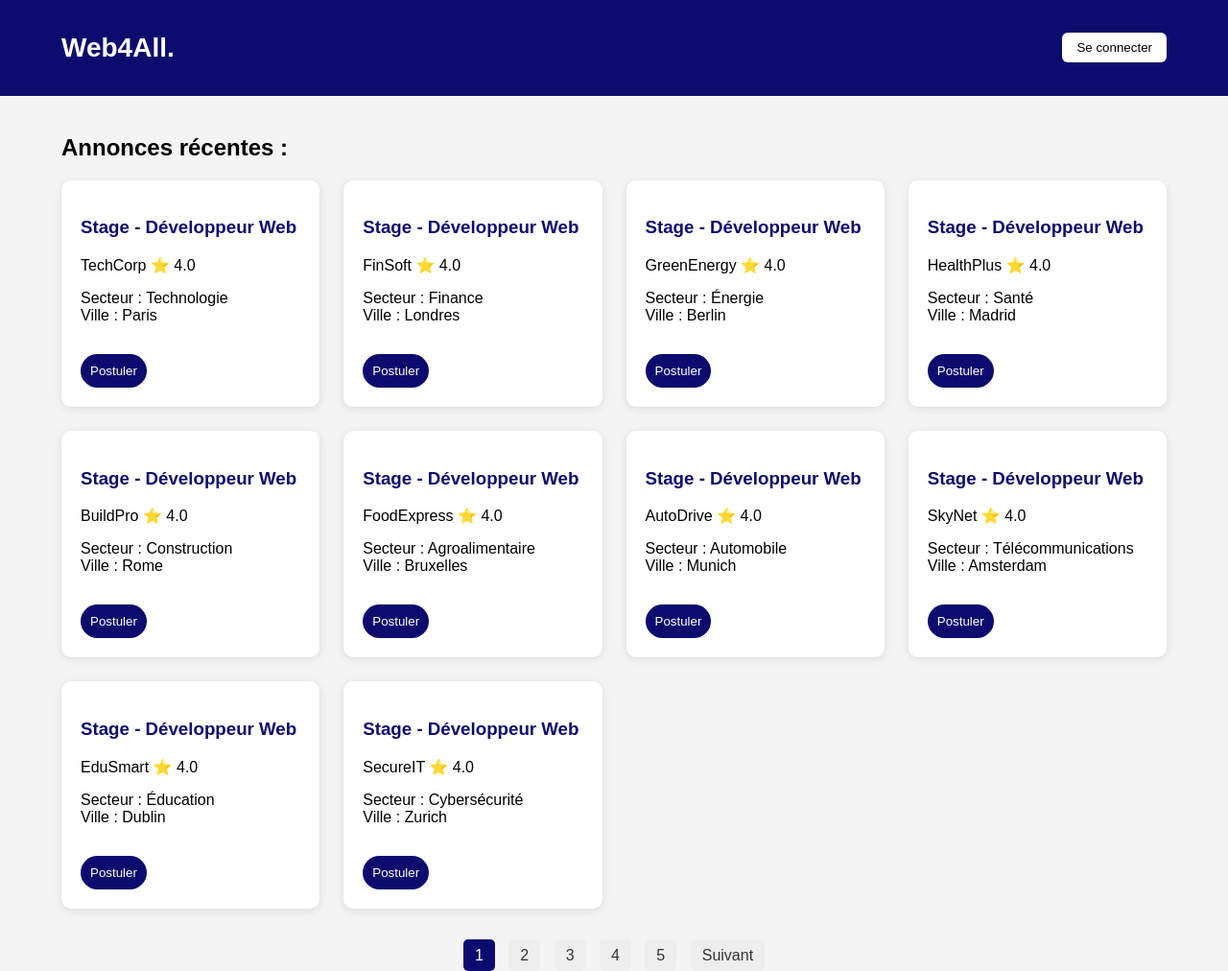
After one commit to Takayooo/Web_4_all, a PHP site: page /index.php in a window 1280 px wide. The commit adds this page. Shown: the whole page at 96% size. Run offline with PHP 8.4, Linux system fonts and the light colour scheme.

Commit message:
base du site + pagination

```diff
--- /dev/null
+++ b/index.php
@@ -0,0 +1,76 @@
+<?php require 'pagination.php'; ?>
+
+<!DOCTYPE html>
+<html lang="fr">
+<head>
+<meta charset="UTF-8">
+<title>Web4All</title>
+<link rel="stylesheet" href="style.css">
+</head>
+
+<body>
+
+<header>
+
+<div class="container header-content">
+<h1 class="logo">Web4All.</h1>
+<button class="login-btn">Se connecter</button>
+</div>
+
+</header>
+
+
+<section class="annonces container">
+
+<h2>Annonces récentes :</h2>
+
+<div class="cards">
+
+<?php foreach ($annoncesPage as $annonce): ?>
+
+<div class="card">
+
+<h3>Stage - Développeur Web</h3>
+
+<p class="company">
+<?= htmlspecialchars($annonce['nom']) ?> ⭐ 4.0
+</p>
+
+<p>
+Secteur : <?= htmlspecialchars($annonce['secteur']) ?><br>
+Ville : <?= htmlspecialchars($annonce['ville']) ?>
+</p>
+
+<button>Postuler</button>
+
+</div>
+
+<?php endforeach; ?>
+
+</div>
+
+
+<div class="pagination">
+
+<?php if ($page > 1): ?>
+<a href="?page=<?= $page - 1 ?>">Précédent</a>
+<?php endif; ?>
+
+<?php for ($i = 1; $i <= $totalPages; $i++): ?>
+
+<a href="?page=<?= $i ?>" class="<?= ($i === $page) ? 'active' : '' ?>">
+<?= $i ?>
+</a>
+
+<?php endfor; ?>
+
+<?php if ($page < $totalPages): ?>
+<a href="?page=<?= $page + 1 ?>">Suivant</a>
+<?php endif; ?>
+
+</div>
+
+</section>
+
+</body>
+</html>
--- /dev/null
+++ b/pagination.php
@@ -0,0 +1,45 @@
+<?php
+
+// Tableau de 50 entreprises
+$entreprises = [
+    ['nom' => 'TechCorp', 'secteur' => 'Technologie', 'ville' => 'Paris'],
+    ['nom' => 'FinSoft', 'secteur' => 'Finance', 'ville' => 'Londres'],
+    ['nom' => 'GreenEnergy', 'secteur' => 'Énergie', 'ville' => 'Berlin'],
+    ['nom' => 'HealthPlus', 'secteur' => 'Santé', 'ville' => 'Madrid'],
+    ['nom' => 'BuildPro', 'secteur' => 'Construction', 'ville' => 'Rome'],
+    ['nom' => 'FoodExpress', 'secteur' => 'Agroalimentaire', 'ville' => 'Bruxelles'],
+    ['nom' => 'AutoDrive', 'secteur' => 'Automobile', 'ville' => 'Munich'],
+    ['nom' => 'SkyNet', 'secteur' => 'Télécommunications', 'ville' => 'Amsterdam'],
+    ['nom' => 'EduSmart', 'secteur' => 'Éducation', 'ville' => 'Dublin'],
+    ['nom' => 'SecureIT', 'secteur' => 'Cybersécurité', 'ville' => 'Zurich'],
+];
+
+// Génération jusqu’à 50 entreprises
+for ($i = 11; $i <= 50; $i++) {
+    $entreprises[] = [
+        'nom' => "Entreprise$i",
+        'secteur' => "Secteur$i",
+        'ville' => "Ville$i"
+    ];
+}
+
+$annoncesParPage = 10;
+
+$totalAnnonces = count($entreprises);
+$totalPages = ceil($totalAnnonces / $annoncesParPage);
+
+$page = filter_input(INPUT_GET, 'page', FILTER_VALIDATE_INT, [
+    'options' => ['min_range' => 1]
+]);
+
+if (!$page) {
+    $page = 1;
+}
+
+if ($page > $totalPages) {
+    $page = $totalPages;
+}
+
+$debut = ($page - 1) * $annoncesParPage;
+
+$annoncesPage = array_slice($entreprises, $debut, $annoncesParPage);
--- a/style.css
+++ b/style.css
@@ -1,101 +1,86 @@
-
 body{
-    background: linear-gradient(45deg, #c800ff, #fff700);
-    font-family: "Arial", sans-serif;
-    color: #ff0000;
+font-family: Arial, sans-serif;
+background:#f4f4f4;
+margin:0;
 }
 
-header {
-    background-color: #00ffe3;
-    padding: 10px;
-    margin-bottom: 20px;
-    border-radius: 5px;
-    border-width: 10px;
-    border-style: solid;
-    border-color: #000000;
+.container{
+width:90%;
+max-width:1200px;
+margin:auto;
 }
 
-article {
-    background: linear-gradient(45deg, #fff700, #c800ff);
-    padding: 15px;
-    border-radius: 10px;
-    margin-bottom: 20px;
-    border-width: 10px;
-    border-style: solid;
-    border-color: #ff6f00;
+header{
+background:#0d0c6e;
+padding:15px 0;
+color:white;
 }
 
-article h2 {
-    color: #00ff26;
-    font-weight: bold;
-    text-decoration: underline;
-    letter-spacing: 2px;
-    text-align: righ;
-
-
-}
-article ul li{
-    list-style-type: square;
-    padding-left: 20px;
-    color: #fff700;
-    text-decoration: none;
-    letter-spacing: 3px;
-    line-height: 3;
-}
-article ul li a{
-    color : #ff0000;
-    text-decoration: none;
-    border-width: 7px;
-    border-style: solid;
-    border-color: #a2ff00;
+.header-content{
+display:flex;
+justify-content:space-between;
+align-items:center;
 }
 
-table {
-    background-color: #fff700;
-    margin-bottom: 20px;
-    border-width: 10px;
-    border-style: solid;
-    border-color: #09ff00;
+.logo{
+font-size:28px;
 }
 
-table thead {
-    background:linear-gradient(45deg, #3835ff, #a1e7ff);
-    color: #000000;
-    font-weight: bold;
+.login-btn{
+background:white;
+border:none;
+padding:8px 15px;
+border-radius:6px;
+cursor:pointer;
 }
 
-table tbody tr:nth-child(3) td:nth-child(2) {
-
-   background-color: aqua;
-
-}
-.sans-decoration{
-    text-decoration: none;
-    color: inherit;
+.annonces{
+margin-top:40px;
 }
 
-
-.text-center{
-    text-align: center;
+.cards{
+display:grid;
+grid-template-columns:repeat(auto-fit,minmax(250px,1fr));
+gap:25px;
+margin-top:20px;
 }
 
-.image-center{
-    display: block;
-    margin-left: auto;
-    margin-right: auto;
+.card{
+background:white;
+padding:20px;
+border-radius:10px;
+box-shadow:0 2px 10px rgba(0,0,0,0.1);
 }
 
-.navbar{
-    background-color: #ff00bf;
-    font-weight: bold;
-    color: #f6ff00;
-    font-family: "Century Gothic";
-    padding: 10px;
-    border-radius: 5px;
+.card h3{
+color:#0d0c6e;
 }
 
-.navbar a{
-    color: #00ff00;
-    text-decoration: none;
-    margin: 0 10px;
+.card button{
+margin-top:15px;
+background:#0d0c6e;
+color:white;
+border:none;
+padding:10px;
+border-radius:20px;
+cursor:pointer;
 }
+
+.pagination{
+margin-top:40px;
+text-align:center;
+}
+
+.pagination a{
+padding:8px 12px;
+margin:0 5px;
+background:#eee;
+border-radius:5px;
+text-decoration:none;
+color:#333;
+}
+
+.pagination a.active{
+background:#0d0c6e;
+color:white;
+}
```
Also changed, not shown: a-propos.html (deleted, +0 -53 lines), avis.html (deleted, +0 -82 lines), connexion.html (deleted, +0 -49 lines), contact.html (deleted, +0 -50 lines), index.html (deleted, +0 -87 lines), inscription.html (deleted, +0 -64 lines).
